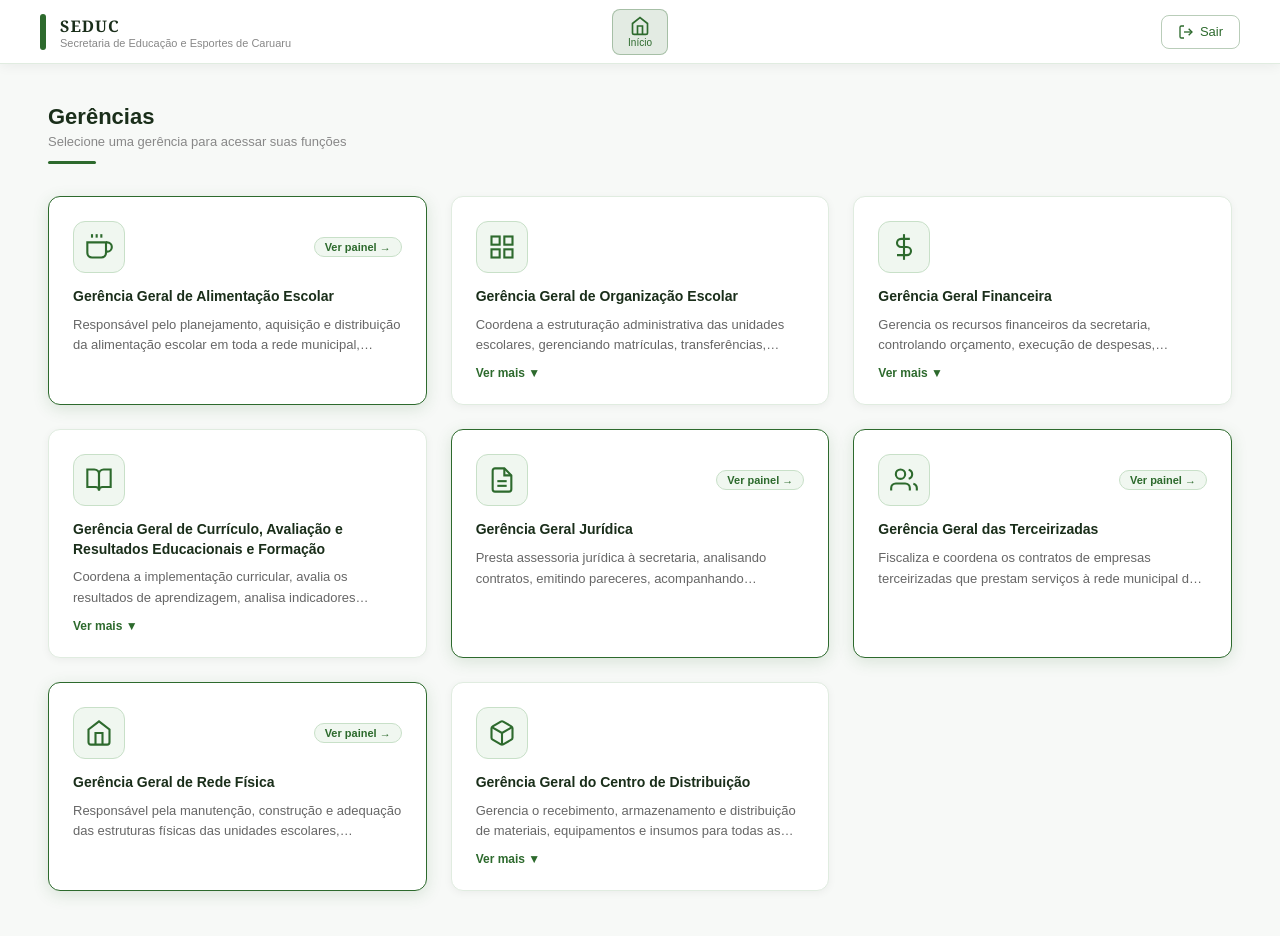
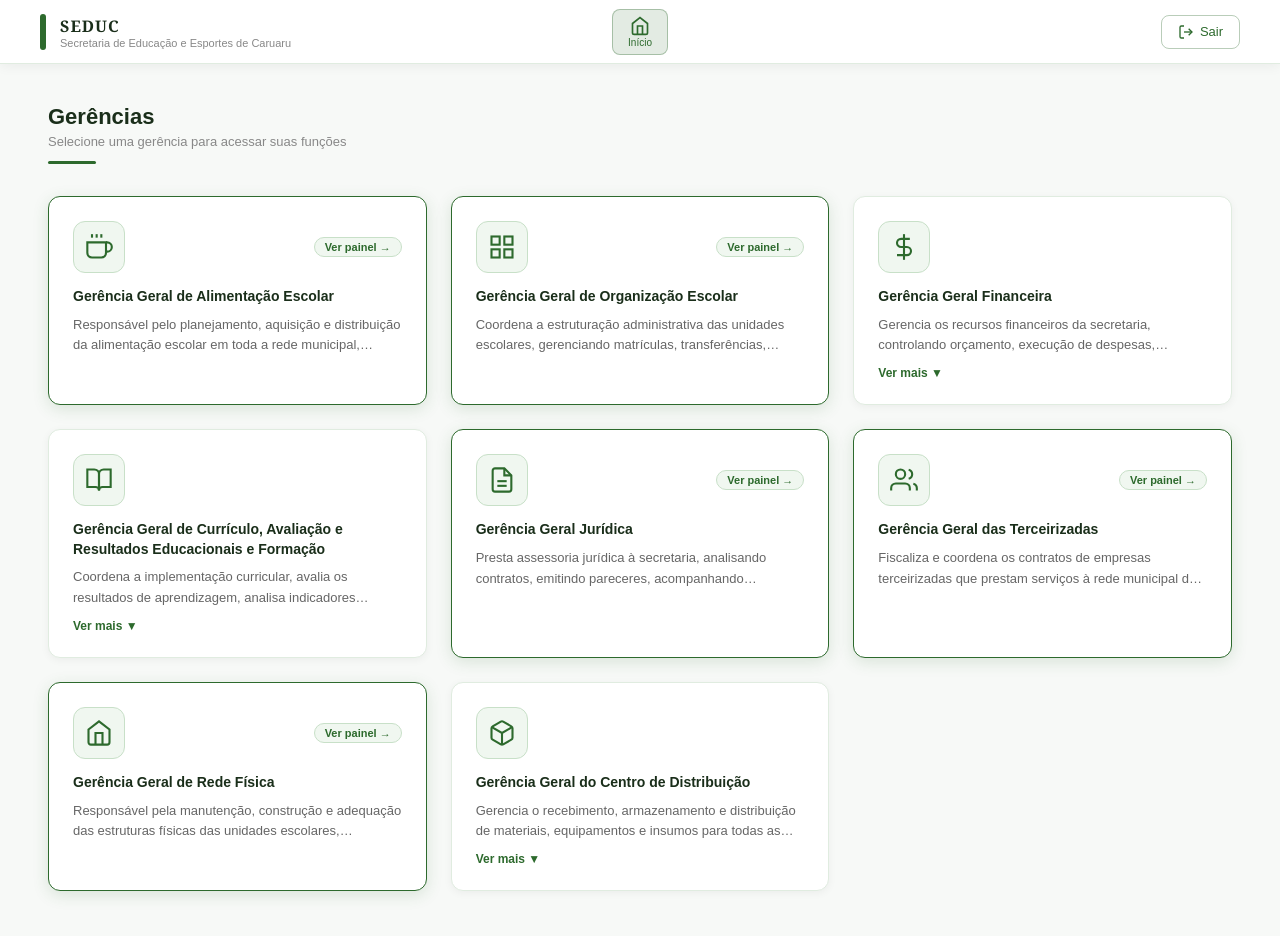
Before and after one commit to josewerton-seduc/seduc, a React (Vite) app in the folder frontend/: page /dashboard in a window 1280 px wide. Shown: the top 936 px of the page. Built offline with nearby package versions, Linux system fonts and the light colour scheme.

Commit message:
botão da Org. Escolar

```diff
--- a/frontend/src/App.jsx
+++ b/frontend/src/App.jsx
@@ -5,6 +5,7 @@ import RedeFisicaPage from "./pages/RedeFisicaPage"
 import GGTerceirizadasPage from "./pages/GGTerceirizadasPage"
 import GGJuridicaPage from "./pages/GGJuridicaPage"
 import GGAlimentacaoPage from "./pages/GGAlimentacaoPage"
+import GGOrganizacaoEscolasPage from "./pages/GGOrganizacaoEscolarPage"
 
 function App() {
   return (
@@ -16,6 +17,7 @@ function App() {
         <Route path="/gg-terceirizadas" element={<GGTerceirizadasPage />} />
         <Route path="/gg-juridica" element={<GGJuridicaPage />} />
         <Route path="/gg-alimentacao" element={<GGAlimentacaoPage />} />
+        <Route path="/gg-organizacao-escolar" element={<GGOrganizacaoEscolasPage />} />
       </Routes>
     </BrowserRouter>
   )
--- a/frontend/src/pages/DashboardPage.jsx
+++ b/frontend/src/pages/DashboardPage.jsx
@@ -96,7 +96,7 @@ function CardGerencia({ gerencia }) {
   const [expandido, setExpandido] = useState(false)
   const navigate = useNavigate()
   const textoLongo = gerencia.descricao.length > 100
-  const clicavel = gerencia.id === 7 || gerencia.id === 6  || gerencia.id === 5 || gerencia.id === 1 // ← Rede Física e Terceirizadas e Jurídica
+  const clicavel = gerencia.id === 7 || gerencia.id === 6  || gerencia.id === 5 || gerencia.id === 1 || gerencia.id === 2 // ← Rede Física e Terceirizadas e Jurídica
 
   return (
     <div
@@ -113,6 +113,7 @@ function CardGerencia({ gerencia }) {
         if (gerencia.id === 6) navigate("/gg-terceirizadas")
         if (gerencia.id === 5) navigate("/gg-juridica")
         if (gerencia.id === 1) navigate("/gg-alimentacao")
+        if (gerencia.id === 2) navigate("/gg-organizacao-escolar")
       }}
     >
       <div style={styles.cardIconeWrapper}>
```
Also changed, not shown: frontend/src/pages/GGOrganizacaoEscolarPage.jsx (added).
